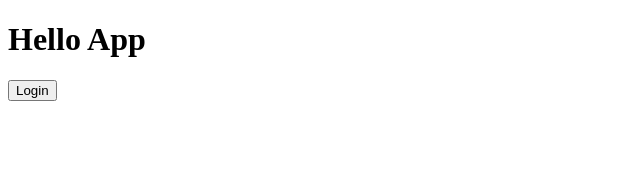
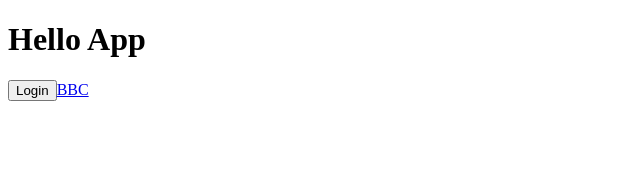
Before and after one commit to justtoconfirm/react-components, a React (Create React App) app: page / in a window 1280 px wide. Shown: the top 171 px of the page, without its empty margins (0-640 px from the left). Built offline with nearby package versions, Linux system fonts and the light colour scheme.

Commit message:
Link component added

```diff
--- a/src/App.js
+++ b/src/App.js
@@ -1,5 +1,6 @@
 import react from 'react';
 import Button from './components/Button';
+import Link from './components/Link';
 
 const App = () => {
 
@@ -7,7 +8,10 @@ const App = () => {
 
 		<>
 			<h1>Hello App</h1>
+
 			<Button>Login</Button>
+
+			<Link href="https://www.bbc.co.uk">BBC</Link>
 		</>
 
 	);
--- /dev/null
+++ b/src/components/Link/index.js
@@ -0,0 +1,13 @@
+import React from 'react';
+
+const Link = ({ href, children }) => {
+
+	return (
+
+		<a href={href}>{children}</a>
+
+	);
+
+};
+
+export default Link;
```
